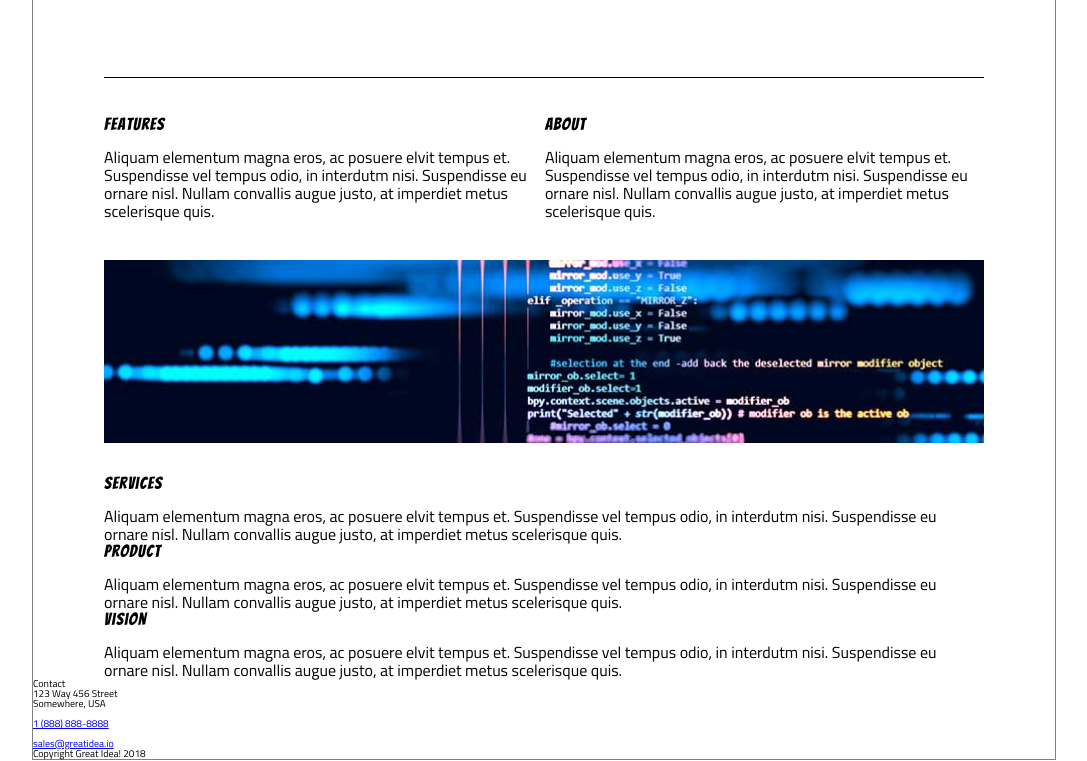
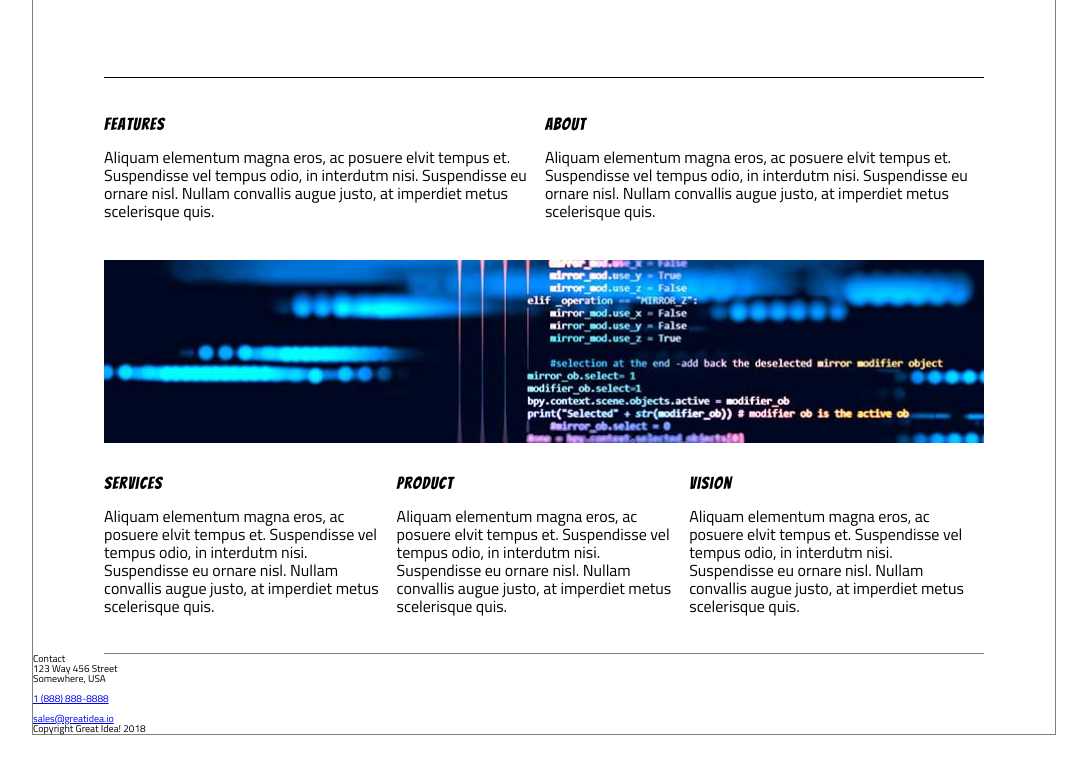
Before and after one commit to atonymartin20/Lambda-Clone-User-Interface, a plain HTML site: page great-idea-website/index.html in a window 1280 px wide. Shown: the part 513-1274 px from the top of the page, without its empty margins (96-1183 px from the left). After the commit the page ends 1249 px from the top, so only its background shows below. Drawn offline with Linux system fonts and the light colour scheme.

Commit message:
Bottom-mid section styled.

```diff
--- a/great-idea-website/css/index.css
+++ b/great-idea-website/css/index.css
@@ -165,6 +165,8 @@ nav a {
 	width: 880px;
 	margin: 0 auto;
 	margin-top: 38px;
+	padding-bottom: 38px;
+	border-bottom: 1px solid grey;
 }
 
 .text-box {
@@ -178,7 +180,6 @@ nav a {
 }
 
 .text-box h2 {
-	/* margin-top: 30px; */
 	font-weight: 500;
 	font-size: 1.7rem;
 	text-align: left;
@@ -196,3 +197,8 @@ nav a {
 	width: 100%;
 	margin-bottom: 30px;
 }
+
+.bottom-mid .text-box {
+	width: 32%;
+	margin-right: 1%;
+}
```
